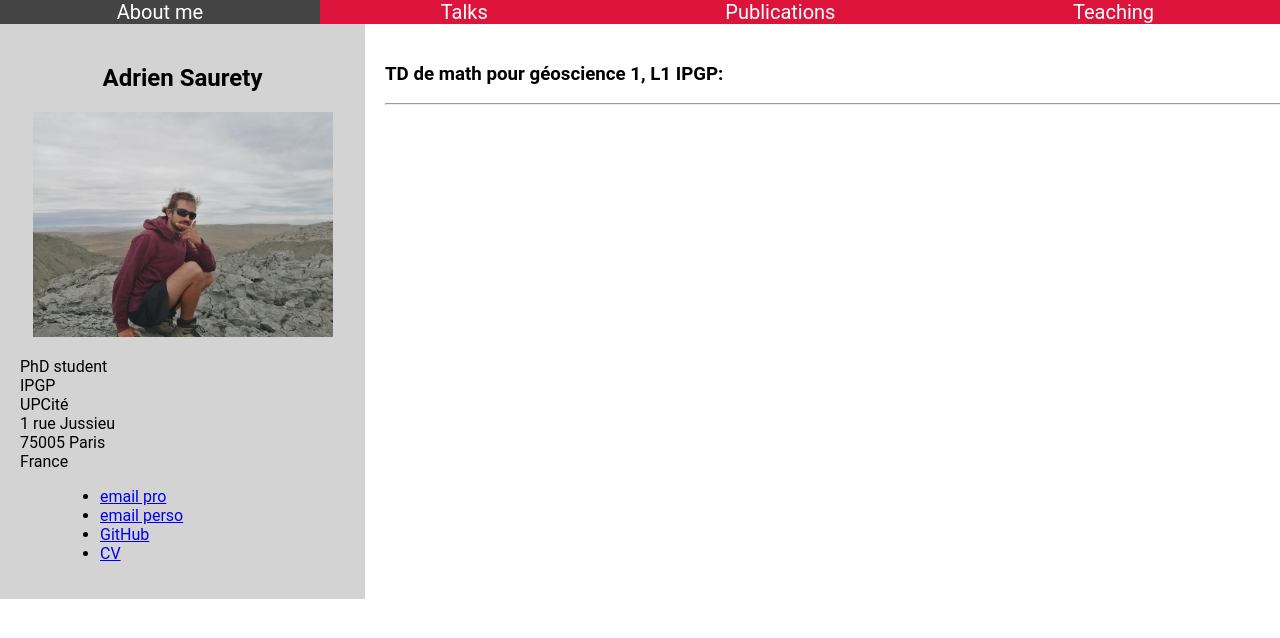
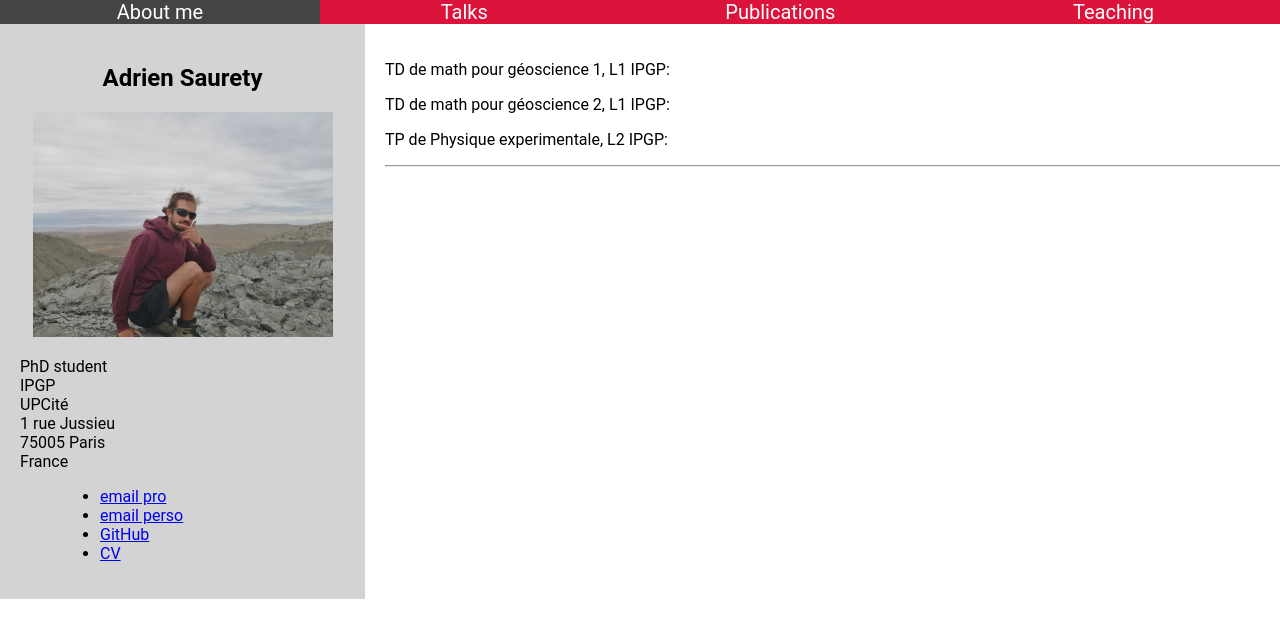
Before and after one commit to adriensaurety/adriensaurety.github.io, a Jekyll site: the page built from teaching.html, in a window 1280 px wide. Shown: the top 638 px of the page. Built offline with Jekyll 4.4.1, drawn with Linux system fonts in a browser that asks for light colours.

Commit message:
Update teaching.html

```diff
--- a/teaching.html
+++ b/teaching.html
@@ -30,7 +30,10 @@ title: Adrien Saurety
 
 	<div class="main">
 
-		<p><h3> TD de math pour géoscience 1, L1 IPGP: </h3></p>
+		<p> TD de math pour géoscience 1, L1 IPGP: </p>
+		<p> TD de math pour géoscience 2, L1 IPGP: </p>
+		<p> TP de Physique experimentale, L2 IPGP: </p>
+
 	<ul>
 
   </ul>
```
